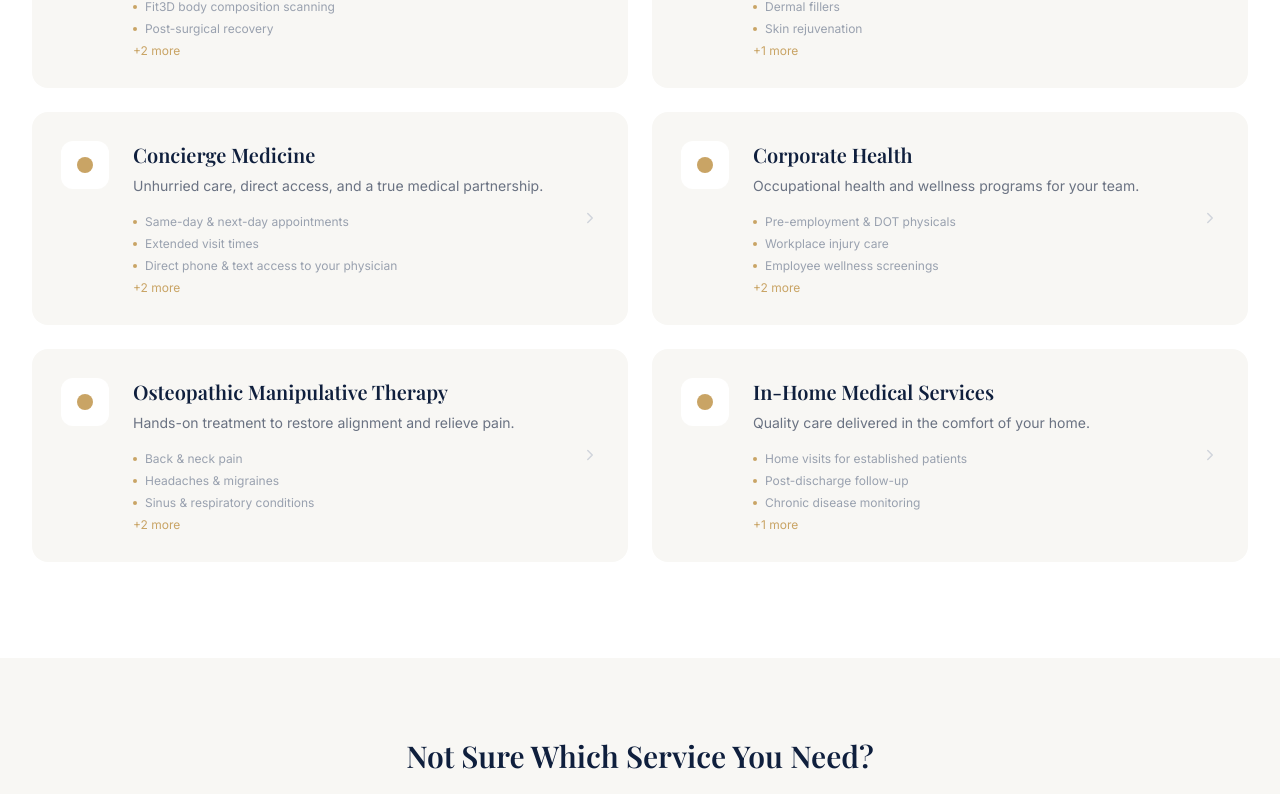
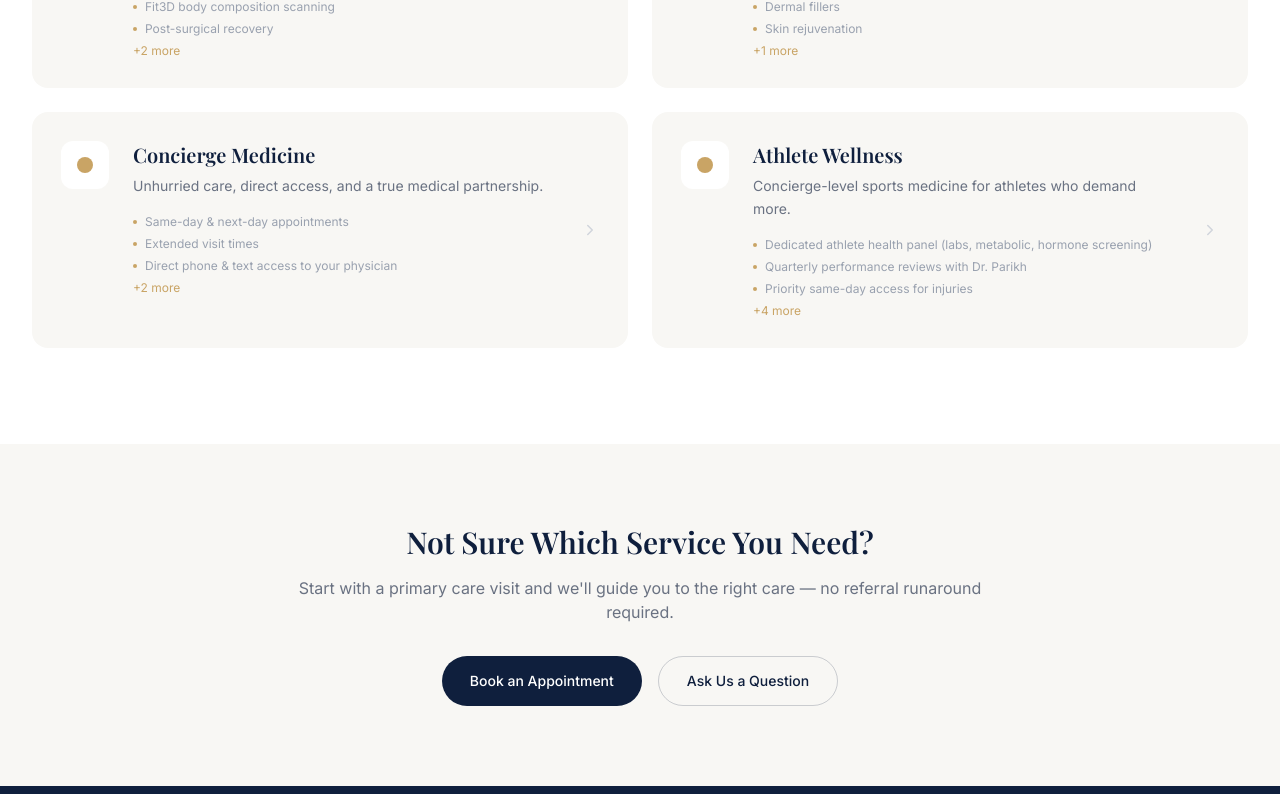
Before and after one commit to neesheetparikh/parikh-health-website, a Next.js app: page /services in a window 1280 px wide. Shown: the part 916-1710 px from the top of the page. Built offline with nearby package versions, Linux system fonts and the light colour scheme; a web font is replaced by a local one.

Commit message:
Update services: add Athlete Wellness, remove Corporate Health, OMT, In-Home Medical

```diff
--- a/components/layout/Footer.tsx
+++ b/components/layout/Footer.tsx
@@ -8,7 +8,7 @@ const SERVICES_LINKS = [
   { label: "Physical Therapy", href: "/services/physical-therapy" },
   { label: "Concierge Medicine", href: "/services/concierge-medicine" },
   { label: "Cosmetic Services", href: "/services/cosmetics" },
-  { label: "Corporate Health", href: "/services/corporate-health" },
+  { label: "Athlete Wellness", href: "/services/athlete-wellness" },
 ];
 
 const QUICK_LINKS = [
--- a/content/site.ts
+++ b/content/site.ts
@@ -156,51 +156,22 @@ export const SERVICES = [
     image: "/services/concierge.jpg",
   },
   {
-    id: "corporate-health",
-    name: "Corporate Health",
-    shortDesc: "Occupational health and wellness programs for your team.",
+    id: "athlete-wellness",
+    name: "Athlete Wellness",
+    shortDesc: "Concierge-level sports medicine for athletes who demand more.",
     description:
-      "We partner with local businesses to keep their employees healthy and productive — from pre-employment physicals to on-site screenings and occupational health consultations.",
-    icon: "building2",
+      "Athlete Wellness is our premium, membership-based sports medicine program designed for competitive athletes, serious fitness enthusiasts, and anyone who depends on their body to perform. You get the same direct-access, unhurried care as our concierge medical members — but built entirely around athletic performance, injury prevention, and peak physical function. Dr. Parikh works alongside Miral Patel PT to give you a fully integrated medical and rehabilitation team in your corner.",
+    icon: "zap",
     highlights: [
-      "Pre-employment & DOT physicals",
-      "Workplace injury care",
-      "Employee wellness screenings",
-      "Flu shot & vaccination clinics",
-      "Corporate wellness consulting",
+      "Dedicated athlete health panel (labs, metabolic, hormone screening)",
+      "Quarterly performance reviews with Dr. Parikh",
+      "Priority same-day access for injuries",
+      "Integrated care with in-house physical therapy",
+      "Return-to-sport planning & clearance",
+      "Nutrition & recovery optimization guidance",
+      "Direct phone/text access to Dr. Parikh",
     ],
-    image: "/services/corporate.jpg",
-  },
-  {
-    id: "osteopathic-manipulative-therapy",
-    name: "Osteopathic Manipulative Therapy",
-    shortDesc: "Hands-on treatment to restore alignment and relieve pain.",
-    description:
-      "OMT is a hands-on approach where Dr. Parikh uses gentle stretching, pressure, and resistance techniques to diagnose and treat a range of conditions — from back pain and migraines to sinus issues and sports injuries.",
-    icon: "hand",
-    highlights: [
-      "Back & neck pain",
-      "Headaches & migraines",
-      "Sinus & respiratory conditions",
-      "Sports & repetitive-strain injuries",
-      "Post-surgical rehabilitation support",
-    ],
-    image: "/services/omt.jpg",
-  },
-  {
-    id: "in-home-medical",
-    name: "In-Home Medical Services",
-    shortDesc: "Quality care delivered in the comfort of your home.",
-    description:
-      "For patients who are homebound, recovering from surgery, or simply prefer the convenience, we bring medical-grade care to your door — without sacrificing the quality or thoroughness you'd receive in the office.",
-    icon: "home",
-    highlights: [
-      "Home visits for established patients",
-      "Post-discharge follow-up",
-      "Chronic disease monitoring",
-      "Lab draws & diagnostic services",
-    ],
-    image: "/services/in-home.jpg",
+    image: "/services/athlete-wellness.jpg",
   },
 ];
 
```
